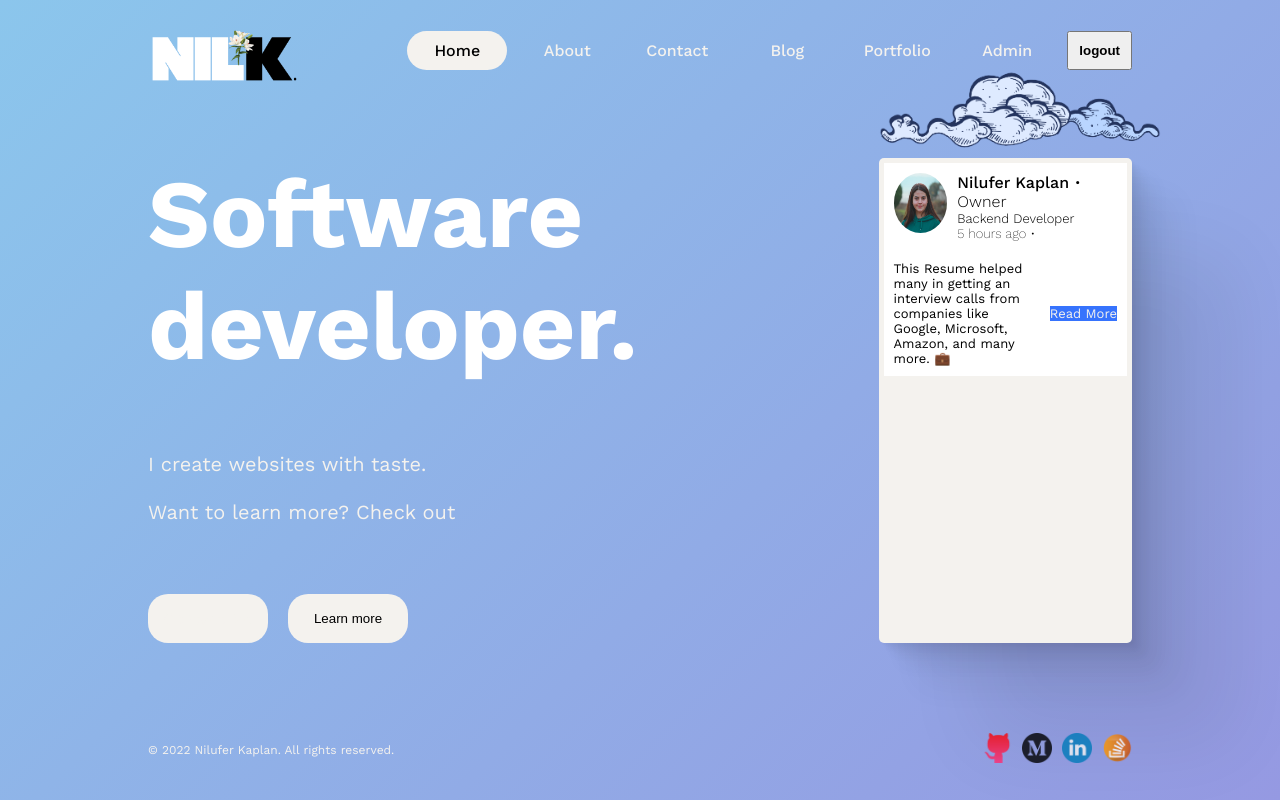
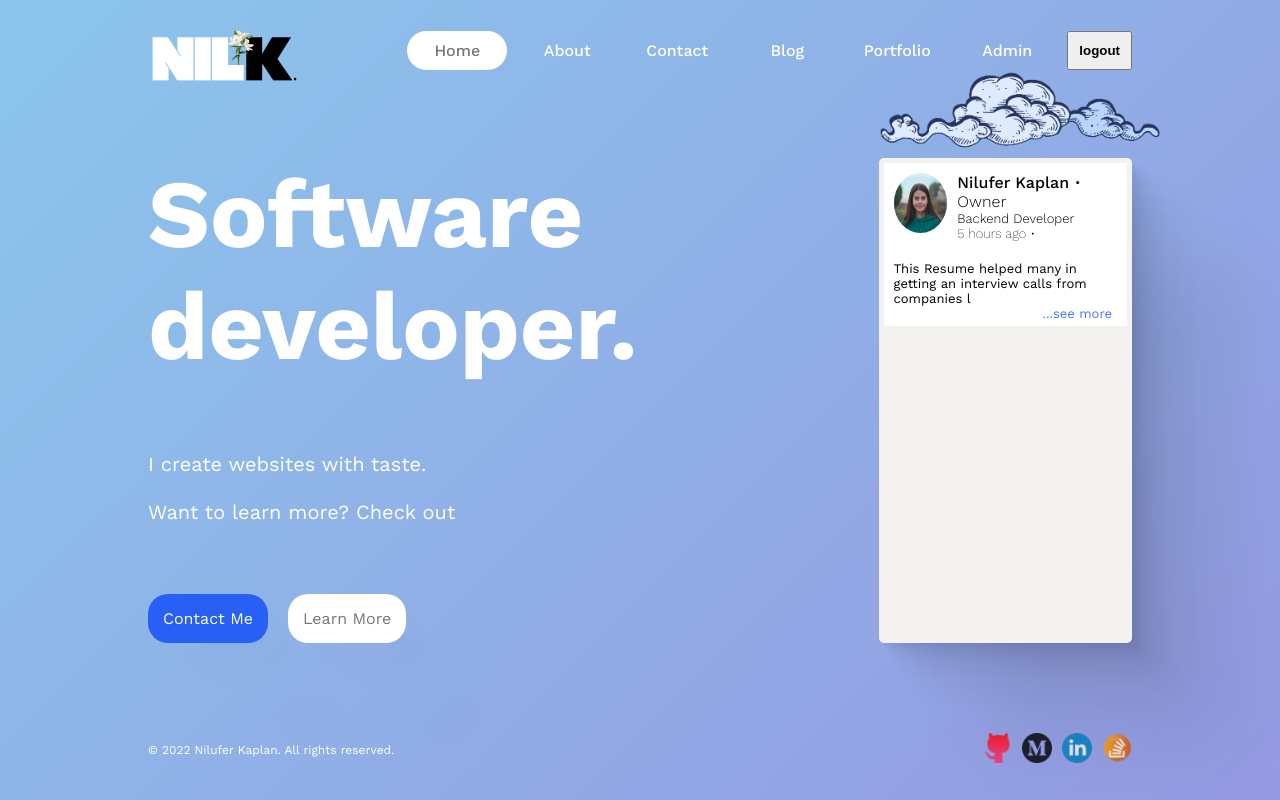
Before and after one commit to nilpeep/niluferkaplan.com, a Next.js app: page / in a window 1280 px wide. Built offline with nearby package versions, Linux system fonts and the light colour scheme.

Commit message:
blog card

```diff
--- a/package.json
+++ b/package.json
@@ -9,9 +9,10 @@
     "lint": "next lint"
   },
   "dependencies": {
+    "next": "14.1.4",
     "react": "^18",
     "react-dom": "^18",
-    "next": "14.1.4"
+    "react-slideshow-image": "^4.3.1"
   },
   "devDependencies": {
     "eslint": "^8",
--- a/src/app/globals.css
+++ b/src/app/globals.css
@@ -1,7 +1,7 @@
 :root{
     --bg: #0624FE;
     --bgSoft: hsl(245, 21%, 21%);
-    --text: #F4F2EE;
+    --text: white;
     --textSoft: #e5e5e5;
     --btn: #3673fd;
 
--- a/src/app/page.js
+++ b/src/app/page.js
@@ -3,6 +3,7 @@ import styles from "./home.module.css";
 import Image from "next/image";
 import Link from "next/link";
 import ButtonDark from "@/components/button/buttonDark";
+import ButtonLight from "@/components/button/buttonLight";
 
 export default function Home() {
   return (
@@ -18,7 +19,7 @@ export default function Home() {
             </p>
             <div className={styles.buttons}>
               <ButtonDark text={'Contact Me'}/>
-              <button className={styles.button}>Learn more</button>
+              <ButtonLight text={'Learn More'}/>
             </div>
           </div>
           {/* <div className={styles.imgContainer}>
@@ -26,7 +27,7 @@ export default function Home() {
           </div> */}
         </div>
         <div className={styles.blogs}>
-          <BlogCard/>
+          <BlogCard text={'This Resume helped many in getting an interview calls from companies like Google, Microsoft, Amazon, and many more. '}/>
         </div>
       </div>
     </>
--- a/src/components/blogCard/blogCard.jsx
+++ b/src/components/blogCard/blogCard.jsx
@@ -1,8 +1,16 @@
+"use client";
+
 import React from "react";
 import styles from "./blogCard.module.css";
 import Image from "next/image";
+import { useState } from "react";
+import { Slide } from "react-slideshow-image";
+import "react-slideshow-image/dist/styles.css";
 
-const BlogCard = () => {
+const slideImages = ["/banner.png", "/banner1.jpeg", "/yellowBanner.jpeg"];
+
+const BlogCard = ({ text, maxLength = 70 }) => {
+  const [showFullText, setShowFullText] = useState(false);
   return (
     <>
       <div className={styles.container}>
@@ -19,13 +27,33 @@ const BlogCard = () => {
           </div>
         </div>
         <div className={styles.postSection}>
-        <div className={styles.postText}>
-        This Resume helped many in getting an interview calls from companies like Google, Microsoft, Amazon, and many more. 💼
+          <div className={styles.postText}>
+            {text.length <= maxLength ? (
+              text
+            ) : (
+              <div>
+                <p>
+                  {showFullText ? text : text.substring(0, maxLength)}
+                  <span
+                    className={styles.readMore}
+                    onClick={() => setShowFullText(!showFullText)}
+                  >
+                    {showFullText ? "View all document" : " ...see more"}
+                  </span>
+                </p>
+              </div>
+            )}
+          </div>
+          <div>
+
+          </div>
         </div>
-        <div className={styles.readMore}>
-          Read More
-        </div>
-        </div>
+
+        {
+          showFullText ? <Image src='/resumeExample.webp' width={200} height={300}/> : ''
+        }
+
+
       </div>
     </>
   );
--- a/src/components/blogCard/blogCard.module.css
+++ b/src/components/blogCard/blogCard.module.css
@@ -1,5 +1,6 @@
 .container{
   background-color: #fff;
+  position: relative;
 }
 
 .header{
@@ -41,14 +42,23 @@
   gap: 10px;
   align-items: center;
   justify-content: center;
+  position: relative;
 }
 
 .postText{
   flex: 1;
+  padding-bottom: 10px;
 }
 
 .readMore{
-  border: none;
-  background-color: var(--btn);
-  color: var(--text);
+  color: #0140fdb8;
+  cursor: pointer;
+  position: absolute;
+  bottom: 5px;
+  right: 15px;
 }
+
+.readMore:hover{
+  text-decoration: underline;
+
+}
--- a/src/components/button/button.module.css
+++ b/src/components/button/button.module.css
@@ -1,8 +1,42 @@
 .dark {
-    padding: 15px;
-    min-width: 120px;
-    cursor: pointer;
-    border: none;
-    border-radius: 20px;
-    background-color: var(--text);
-  }
+  padding: 15px;
+  cursor: pointer;
+  border: none;
+  border-radius: 20px;
+  color: white;
+  background-color: #0140fdb8;
+  box-shadow:
+  2.8px 2.8px 2.2px rgba(0, 0, 0, 0.003),
+  6.7px 6.7px 5.3px rgba(0, 0, 0, 0.004),
+  12.5px 12.5px 10px rgba(0, 0, 0, 0.005),
+  22.3px 22.3px 17.9px rgba(0, 0, 0, 0.006),
+  41.8px 41.8px 33.4px rgba(0, 0, 0, 0.007),
+  100px 100px 80px rgba(0, 0, 0, 0.01)
+
+  ;
+}
+
+.dark:hover{
+    background-color: #5881fbb8;
+}
+
+.light:hover{
+    background-color: rgb(230, 230, 230);
+}
+
+.light {
+  padding: 15px;
+  cursor: pointer;
+  border: none;
+  border-radius: 20px;
+  background-color: white;
+  color: rgba(0, 0, 0, 0.54);;
+  box-shadow:
+  2.8px 2.8px 2.2px rgba(0, 0, 0, 0.003),
+  6.7px 6.7px 5.3px rgba(0, 0, 0, 0.004),
+  12.5px 12.5px 10px rgba(0, 0, 0, 0.005),
+  22.3px 22.3px 17.9px rgba(0, 0, 0, 0.006),
+  41.8px 41.8px 33.4px rgba(0, 0, 0, 0.007),
+  100px 100px 80px rgba(0, 0, 0, 0.01)
+;
+}
--- /dev/null
+++ b/src/components/button/buttonLight.jsx
@@ -0,0 +1,10 @@
+import React from 'react'
+import styles from './button.module.css'
+
+const ButtonLight = ({text}) => {
+  return (
+    <div className={styles.light}>{text}</div>
+  )
+}
+
+export default ButtonLight
--- a/src/components/navbar/links/navLink/navLink.module.css
+++ b/src/components/navbar/links/navLink/navLink.module.css
@@ -8,10 +8,10 @@
 
 .container:hover{
     background-color: var(--text);
-    color:black;
+    color:rgba(0, 0, 0, 0.54);
 }
 
 .active{
     background-color: var(--text);
-    color: black;
+    color:rgba(0, 0, 0, 0.54);
 }
```
Also changed, not shown: 1 other file (tests, documents, lock files or other folders).
